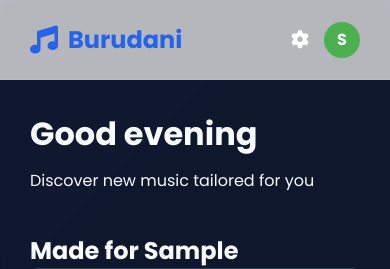
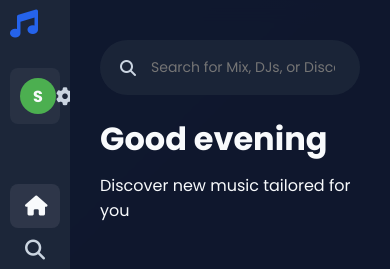
Before and after one commit to Chembeu/music_app, a Flask app: page / in a window 390 px wide. Shown: the top 269 px of the page. Run offline with Flask 3, Linux system fonts and the light colour scheme; the visitor is signed in with stand-in values (Sample User, id 1).

Commit message:
new page design

```diff
--- a/app/static/styles.css
+++ b/app/static/styles.css
@@ -22,38 +22,39 @@
 body {
   background: linear-gradient(135deg, #1e3a8a, #0f172a);
   color: var(--light-text);
-  /* width: 100vw;
-  height: 100vh; */
   display: flex;
   justify-content: center;
   align-items: center;
+  min-height: 100vh;
 }
 
 /* Layout Container */
 .music-app {
   width: 100vw;
+  height: 100vh;
   background: rgba(15, 23, 42, 0.95);
-  border-radius: 20px;
   display: grid;
   grid-template-columns: 240px 1fr;
-  grid-template-rows: 80px 1fr 100px;
+  grid-template-rows: 1fr 100px;
   grid-template-areas:
-    "header header"
     "sidebar content"
     "player player";
   box-shadow: 0 15px 30px rgba(0, 0, 0, 0.5);
   backdrop-filter: blur(10px);
 }
 
-/* Header */
-.header {
-  grid-area: header;
-  background: rgba(190, 192, 197, 0.95);
-  padding: 0 30px;
+/* Sidebar */
+.sidebar {
+  grid-area: sidebar;
+  background: rgba(30, 41, 59, 0.9);
+  padding: 20px;
+  overflow-y: auto;
   display: flex;
-  justify-content: space-between;
-  align-items: center;
-  border-bottom: 1px solid rgba(255, 255, 255, 0.05);
+  flex-direction: column;
+}
+
+.sidebar-top {
+  margin-bottom: 30px;
 }
 
 .logo {
@@ -63,55 +64,30 @@ body {
   font-size: 24px;
   font-weight: 700;
   color: var(--primary);
+  margin-bottom: 30px;
 }
 
 .logo i {
   font-size: 28px;
 }
 
-.search-bar {
-  width: 400px;
-  background: rgba(32, 66, 216, 0.88);
-  border-radius: 50px;
-  padding: 10px 20px;
+.sidebar-user {
   display: flex;
   align-items: center;
+  justify-content: space-between;
+  margin-bottom: 30px;
+  padding: 10px;
+  border-radius: 8px;
+  background: rgba(255, 255, 255, 0.05);
 }
 
-.search-bar input {
-  background: transparent;
-  border: none;
-  color: white;
-  width: 100%;
-  font-size: 14px;
-  padding: 5px;
-  outline: none;
+.user-profile {
+  display: flex;
+  align-items: center;
+  gap: 10px;
+  cursor: pointer;
 }
 
-.search-bar i {
-  color: var(--gray-text);
-  margin-right: 10px;
-}
-
-.user-actions {
-    display: flex;
-    align-items: center;
-    gap: 15px;
-    position: relative;
-}
-
-/* Settings Button */
-.settings-btn {
-    color: white;
-    font-size: 18px;
-    transition: opacity 0.3s;
-}
-
-.settings-btn:hover {
-    opacity: 0.8;
-}
-
-/* Avatar */
 .avatar {
   width: 36px;
   height: 36px;
@@ -120,52 +96,50 @@ body {
   display: flex;
   align-items: center;
   justify-content: center;
-    cursor: pointer;
   font-weight: bold;
+}
+
+.settings-btn {
+  color: var(--gray-text);
+  font-size: 18px;
+  transition: opacity 0.3s;
+}
+
+.settings-btn:hover {
+  color: var(--light-text);
 }
 
 /* Dropdown Menu */
 .dropdown-content {
   display: none;
-    position: absolute;
-    top: 50px;
-    right: 0;
-    background: #2d2d2d;
-    border-radius: 5px;
+  background: var(--dark-panel);
+  border-radius: 8px;
   box-shadow: 0 4px 12px rgba(0, 0, 0, 0.2);
-    z-index: 100;
-    min-width: 150px;
   overflow: hidden;
+  margin-top: 10px;
 }
 
 .logout-btn {
   width: 100%;
-    padding: 10px 15px;
+  padding: 12px 15px;
   text-align: left;
   background: none;
   border: none;
-    color: white;
+  color: var(--light-text);
   cursor: pointer;
   font-size: 14px;
   display: flex;
   align-items: center;
   gap: 8px;
+  transition: var(--transition);
 }
 
 .logout-btn:hover {
-    background: #3a3a3a;
+  background: rgba(255, 255, 255, 0.1);
 }
 
-/* Show dropdown when active */
 .show-dropdown {
   display: block;
-}
-/* Sidebar */
-.sidebar {
-  grid-area: sidebar;
-  background: rgba(30, 41, 59, 0.9);
-  padding: 20px;
-  overflow-y: auto;
 }
 
 .nav-item {
@@ -223,6 +197,32 @@ body {
   grid-area: content;
   padding: 30px;
   overflow-y: auto;
+}
+
+.main-search-bar {
+  width: 100%;
+  max-width: 500px;
+  background: rgba(30, 41, 59, 0.8);
+  border-radius: 50px;
+  padding: 12px 20px;
+  display: flex;
+  align-items: center;
+  margin-bottom: 30px;
+}
+
+.main-search-bar input {
+  background: transparent;
+  border: none;
+  color: var(--light-text);
+  width: 100%;
+  font-size: 14px;
+  padding: 5px;
+  outline: none;
+}
+
+.main-search-bar i {
+  color: var(--gray-text);
+  margin-right: 10px;
 }
 
 .content-header {
@@ -470,22 +470,40 @@ body {
     display: none;
   }
 
-  .search-bar {
-    width: 200px;
+  .sidebar-user span {
+    display: none;
+  }
+
+  .main-search-bar {
+    max-width: 300px;
   }
 }
 
 @media (max-width: 600px) {
   .music-app {
     grid-template-areas:
-      "header header"
-      "content content"
+      "sidebar content"
       "player player";
-    height: 95vh;
+    height: 100vh;
   }
 
-  .sidebar,
-  .search-bar,
+  .sidebar {
+    padding: 10px;
+  }
+
+  .logo span,
+  .nav-item span,
+  .library-header h3,
+  .library-header i,
+  .sidebar-user span {
+    display: none;
+  }
+
+  .main-search-bar {
+    max-width: 100%;
+    margin: 10px 0 20px;
+  }
+
   .now-playing,
   .player-options {
     display: none;
--- a/app/templates/index.html
+++ b/app/templates/index.html
@@ -7,30 +7,26 @@
     <link rel="stylesheet" href="https://cdnjs.cloudflare.com/ajax/libs/font-awesome/6.4.0/css/all.min.css">
     <link href="https://fonts.googleapis.com/css2?family=Poppins:wght@300;400;500;600;700&display=swap" rel="stylesheet">
     <link rel="stylesheet" href="{{ url_for('static', filename='styles.css') }}">
-
 </head>
 <body>
     <div class="music-app">
-        <!-- Header Section -->
-       <header class="header">
+        <!-- Sidebar Navigation -->
+        <aside class="sidebar">
+            <div class="sidebar-top">
                 <div class="logo">
                     <i class="fas fa-music"></i>
                     <span>Burudani</span>
                 </div>
-    <div class="search-bar">
-        <i class="fas fa-search"></i>
-        <input type="text" placeholder="Search for Mix, DJs, or Disco">
+
+                <!-- User Profile in Sidebar -->
+                <div class="sidebar-user">
+                    <div class="user-profile" onclick="toggleDropdown()">
+                        <div class="avatar">{{ user.first_name[0].upper() if user and user.first_name else "?" }}</div>
+                        <span>{{ user.first_name if user and user.first_name else "Guest" }}</span>
                     </div>
-    <!-- Right-Aligned User Actions -->
-    <div class="user-actions">
-        <!-- Settings Button (Always Visible) -->
                     <a href="" class="settings-btn">
                         <i class="fas fa-cog"></i>
                     </a>
-
-        <!-- User Avatar + Dropdown -->
-        <div class="user-profile" onclick="toggleDropdown()">
-            <div class="avatar">{{ user.first_name[0].upper() if user and user.first_name else "?" }}</div>
                 </div>
 
                 <!-- Dropdown Menu (Hidden by Default) -->
@@ -43,10 +39,7 @@
                     </form>
                 </div>
             </div>
-</header>
 
-        <!-- Sidebar Navigation -->
-        <aside class="sidebar">
             <div class="nav-item active">
                 <i class="fas fa-home"></i>
                 <span>Home</span>
@@ -93,18 +86,25 @@
 
         <!-- Main Content Area -->
         <main class="content">
+            <!-- Search Bar in Main Content -->
+            <div class="main-search-bar">
+                <i class="fas fa-search"></i>
+                <input type="text" placeholder="Search for Mix, DJs, or Disco">
+            </div>
+
             <div class="content-header">
                 <h1>Good evening</h1>
                 <p>Discover new music tailored for you</p>
             </div>
 
-            <h2 class="section-title">{% if user.is_authenticated %}
+            <h2 class="section-title">
+                {% if user.is_authenticated %}
                     <h2>Made for {{ user.first_name }}</h2>
                 {% else %}
                     <h2>Made for Guest</h2>
                 {% endif %}
+            </h2>
 
-</h2>
             <div class="playlist-grid">
                 <div class="playlist-card">
                     <div class="card-img">
@@ -275,6 +275,7 @@
                 card.style.transform = 'translateY(0)';
             });
         });
+
         function toggleDropdown() {
             const dropdown = document.getElementById("dropdownMenu");
             dropdown.classList.toggle("show-dropdown");
@@ -283,7 +284,7 @@
         // Close dropdown when clicking outside
         document.addEventListener('click', (e) => {
             const dropdown = document.getElementById("dropdownMenu");
-    if (!e.target.closest('.user-actions')) {
+            if (!e.target.closest('.sidebar-user') && !e.target.closest('.dropdown-content')) {
                 dropdown.classList.remove('show-dropdown');
             }
         });
```
Lines whose indentation alone changed are shown as unchanged.
